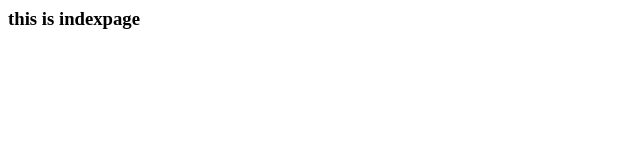
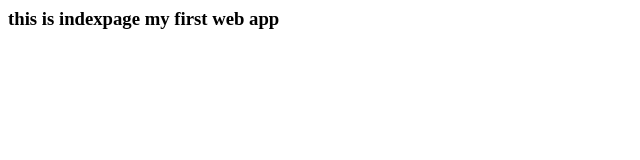
Before and after one commit to radhika-sudo/git-learning, a plain HTML site: page index.html in a window 1280 px wide. Shown: the whole page, without its empty margins (0-640 px from the left). Drawn offline with Linux system fonts and the light colour scheme.

Commit message:
Update index.html

```diff
--- a/index.html
+++ b/index.html
@@ -1,3 +1,3 @@
 <html>
-  <h3> this is indexpage</h3>
+  <h3> this is indexpage my first web app</h3>
   </html>
```
